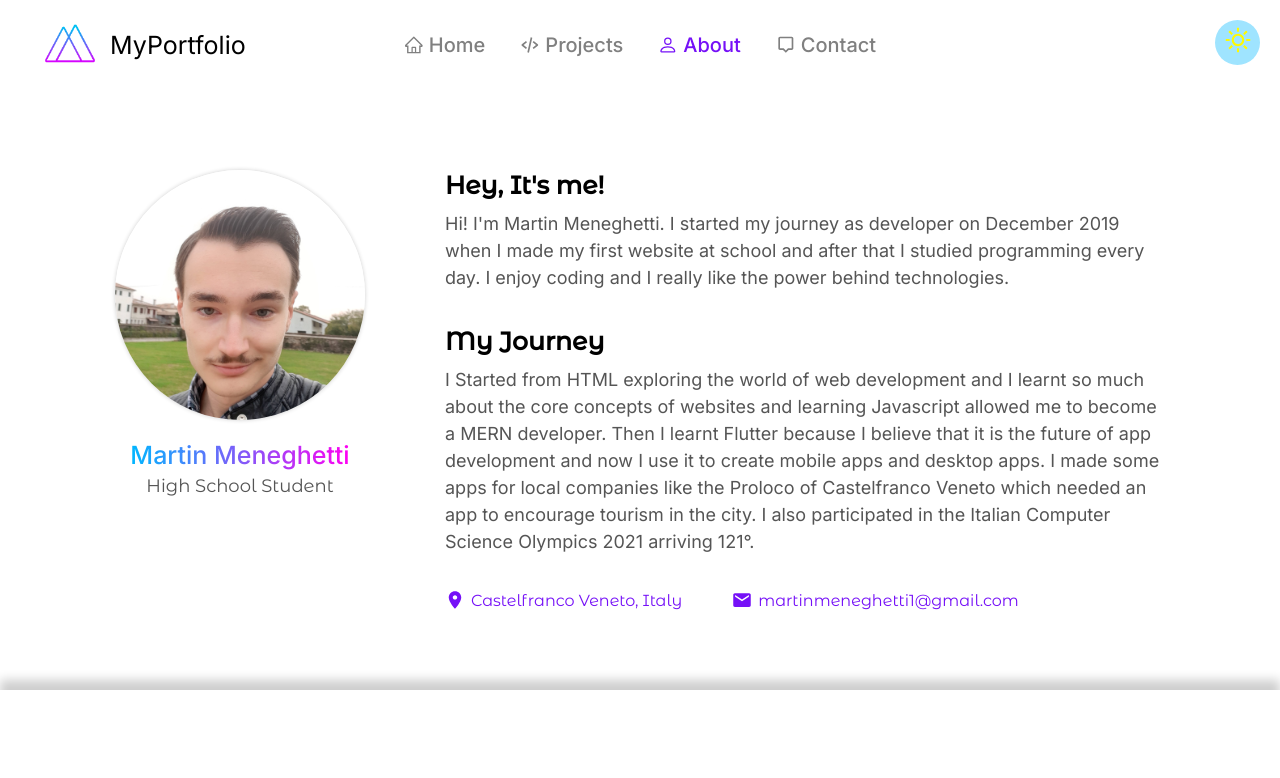
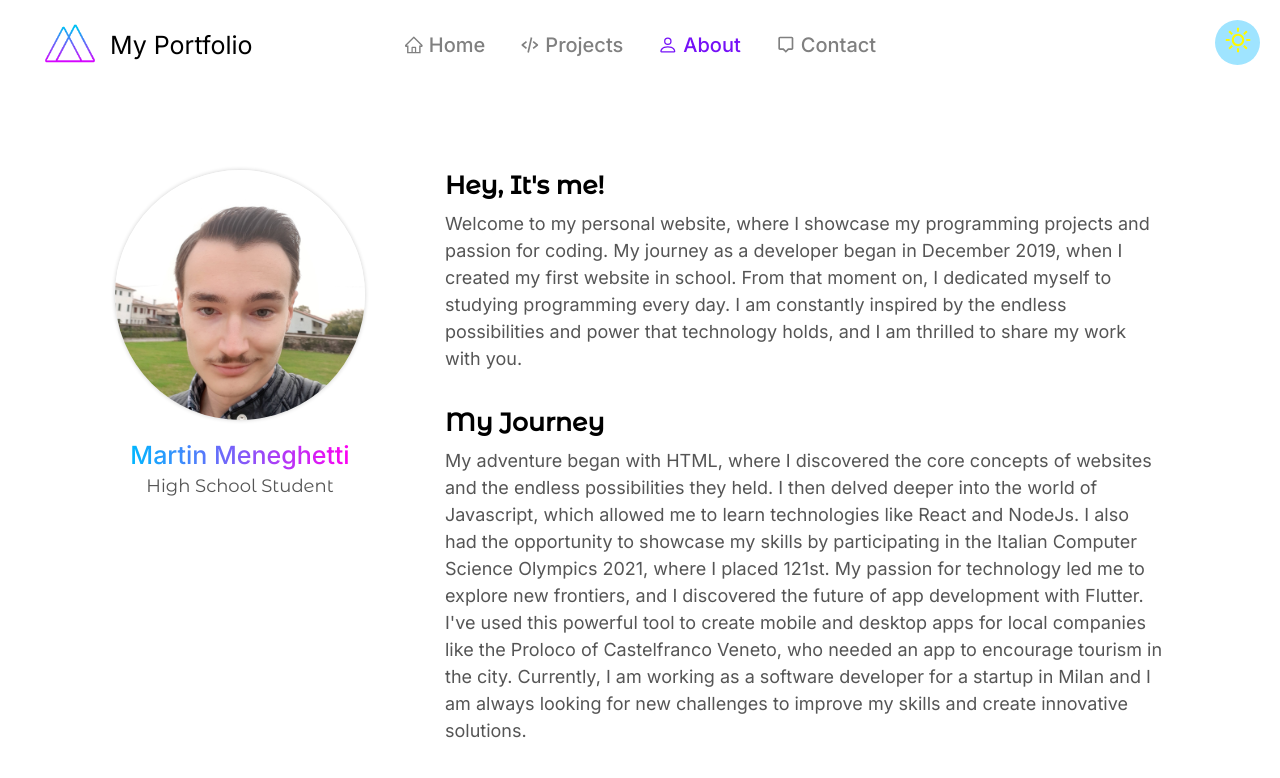
Before and after one commit to martinogarrizzo5/personal-website, a React (Create React App) app: page /about in a window 1280 px wide. Shown: the top 778 px of the page. Built offline with nearby package versions, Linux system fonts and the light colour scheme.

Commit message:
update portfolio to 2023

```diff
--- a/src/components/Header/Header.tsx
+++ b/src/components/Header/Header.tsx
@@ -59,7 +59,7 @@ const Header: FC<HeaderProps> = props => {
       <div className="header__logo">
         <NavLink to="/" className="header__logo__brand">
           <img src={LogoImg} className="header__logo__img" alt="logo" />
-          MyPortfolio
+          My Portfolio
         </NavLink>
       </div>
       <div className="header__nav">
--- a/src/components/ProjectCard/ProjectCard.scss
+++ b/src/components/ProjectCard/ProjectCard.scss
@@ -84,4 +84,9 @@
         height: 1.8rem;
         flex-shrink: 0;
     }
+
+    &__mobile-buttons {
+        display: flex;
+        gap: 1.8rem;
+    }
 }
--- a/src/components/ProjectCard/ProjectCard.tsx
+++ b/src/components/ProjectCard/ProjectCard.tsx
@@ -13,12 +13,20 @@ interface ProjectCardProps {
   typeIcon: IconType;
   isComingSoon?: boolean;
   sourceCodeLink?: string;
+  isMobileApp?: boolean;
+  storeLink?: string;
 }
 
 const projectCard: FC<ProjectCardProps> = props => {
-  const button = (
+  const websiteLinkButton = (
     <a className="project-card__link btn" href={props.link}>
       <span>Visit Website</span>
+    </a>
+  );
+
+  const mobileStoresButtons = (
+    <a className="project-card__link btn" href={props.storeLink}>
+      <span>See On Play Store</span>
     </a>
   );
 
@@ -30,7 +38,7 @@ const projectCard: FC<ProjectCardProps> = props => {
   );
 
   const actions = () => {
-    let component = button;
+    let component = websiteLinkButton;
 
     if (props.isComingSoon) {
       component = (
@@ -53,7 +61,7 @@ const projectCard: FC<ProjectCardProps> = props => {
             <span>Source Code</span>
           </a>
           <span className="project-card__divider"></span>
-          {button}
+          {props.isMobileApp ? mobileStoresButtons : websiteLinkButton}
         </div>
       );
     } else {
@@ -61,7 +69,7 @@ const projectCard: FC<ProjectCardProps> = props => {
         <div className="project-card__links">
           {privateCodeButton}
           <span className="project-card__divider"></span>
-          {button}
+          {props.isMobileApp ? mobileStoresButtons : websiteLinkButton}
         </div>
       );
     }
--- a/src/containers/AboutPage/AboutPage.tsx
+++ b/src/containers/AboutPage/AboutPage.tsx
@@ -34,10 +34,13 @@ const AboutPage: FC = () => {
               Hey, It's me!
             </h3>
             <p className="about__biography__description__text">
-              Hi! I'm Martin Meneghetti. I started my journey as developer on
-              December 2019 when I made my first website at school and after
-              that I studied programming every day. I enjoy coding and I really
-              like the power behind technologies.
+              Welcome to my personal website, where I showcase my programming
+              projects and passion for coding. My journey as a developer began
+              in December 2019, when I created my first website in school. From
+              that moment on, I dedicated myself to studying programming every
+              day. I am constantly inspired by the endless possibilities and
+              power that technology holds, and I am thrilled to share my work
+              with you.
             </p>
           </div>
           <div className="about__biography__description__section">
@@ -45,15 +48,19 @@ const AboutPage: FC = () => {
               My Journey
             </h3>
             <p className="about__biography__description__text">
-              I Started from HTML exploring the world of web development and I
-              learnt so much about the core concepts of websites and learning
-              Javascript allowed me to become a MERN developer. Then I learnt
-              Flutter because I believe that it is the future of app development
-              and now I use it to create mobile apps and desktop apps. I made
-              some apps for local companies like the Proloco of Castelfranco
-              Veneto which needed an app to encourage tourism in the city. I
-              also participated in the Italian Computer Science Olympics 2021
-              arriving 121°.
+              My adventure began with HTML, where I discovered the core concepts
+              of websites and the endless possibilities they held. I then delved
+              deeper into the world of Javascript, which allowed me to learn
+              technologies like React and NodeJs. I also had the opportunity to
+              showcase my skills by participating in the Italian Computer
+              Science Olympics 2021, where I placed 121st. My passion for
+              technology led me to explore new frontiers, and I discovered the
+              future of app development with Flutter. I've used this powerful
+              tool to create mobile and desktop apps for local companies like
+              the Proloco of Castelfranco Veneto, who needed an app to encourage
+              tourism in the city. Currently, I am working as a software
+              developer for a startup in Milan and I am always looking for new
+              challenges to improve my skills and create innovative solutions.
             </p>
           </div>
           <div className="about__biography__description__section about__biography__general-info">
--- a/src/containers/LandingPage/LandingPage.tsx
+++ b/src/containers/LandingPage/LandingPage.tsx
@@ -20,9 +20,10 @@ const LandingPage: FC = () => {
             <br />A Full-Stack Developer and Designer
           </h1>
           <p className="landing__header__sub-title">
-            Need a developer? Stop searching. I'm the person you are looking
-            for. Just let me show you the projects I made and I'll promise
-            you'll be convinced
+            Are you in search of a top-notch developer? Look no further! I am
+            the solution to your needs. Allow me to showcase my portfolio of
+            projects and I guarantee you will be impressed with my skills and
+            expertise
             <br />
           </p>
           <NavLink to="/projects" className="landing__header__cta btn">
--- a/src/projects/projects.ts
+++ b/src/projects/projects.ts
@@ -35,6 +35,8 @@ type Project = {
   link: string;
   isComingSoon?: boolean;
   sourceCodeLink?: string;
+  isMobileApp?: boolean;
+  storeLink?: string;
 };
 
 const projects: Project[] = [
@@ -55,6 +57,18 @@ const projects: Project[] = [
     description:
       "Find activities and hotels into the most beautiful places in the world and live experiences that you'll never forget.",
     link: "https://dream-travel.herokuapp.com/",
+    isComingSoon: true,
+  },
+  {
+    typeIcon: FaBrain,
+    type: "Culture",
+    title: "Castelturismo",
+    imageUrl: castelturismoImg,
+    description:
+      "Guide for tourism in Castelfranco Veneto among mansions and historic buildings.",
+    link: "",
+    sourceCodeLink: "https://github.com/martinogarrizzo5/castelturismo",
+    isMobileApp: true,
   },
   {
     typeIcon: FaCocktail,
@@ -66,17 +80,7 @@ const projects: Project[] = [
     link: "https://drytea.web.app",
     sourceCodeLink: "https://github.com/martinogarrizzo5/dry-tea",
   },
-  {
-    typeIcon: FaBrain,
-    type: "Culture",
-    title: "Castelturismo",
-    imageUrl: castelturismoImg,
-    description:
-      "Guide for tourism in Castelfranco Veneto among the mansions and historic buildings.",
-    link: "",
-    sourceCodeLink: "https://github.com/martinogarrizzo5/castelturismo",
-    isComingSoon: true,
-  },
+
   {
     typeIcon: FaStickyNote,
     type: "Notes",
```
Also changed, not shown: 1 other file (tests, documents, lock files or other folders).
